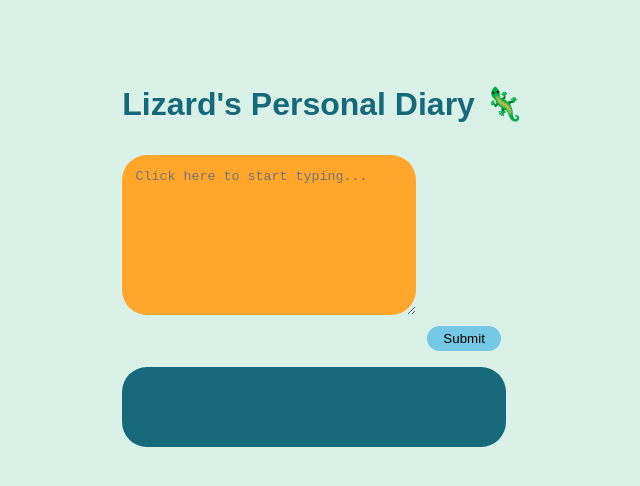
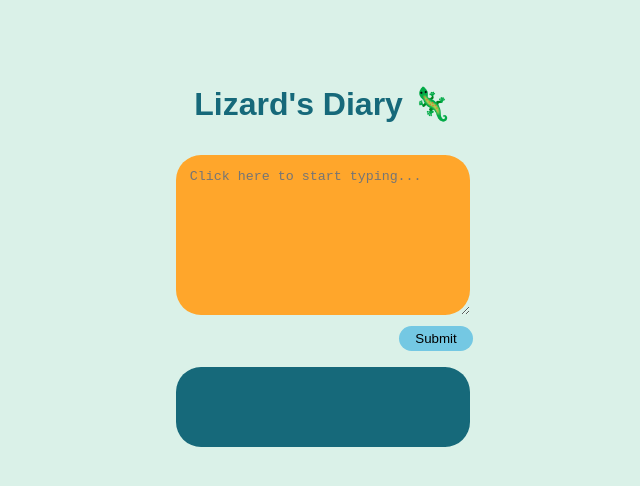
Before and after one commit to rublea/howtohelix, a plain HTML site: page diary.html in a window 1280 px wide. Shown: the whole page, without its empty margins (317-957 px from the left). Drawn offline with Linux system fonts and the light colour scheme.

Commit message:
styling it even more

```diff
--- a/diary.html
+++ b/diary.html
@@ -5,7 +5,7 @@
     <link rel="stylesheet" href="diary.css">
 </head>
 <body>
-<h1 class="title">Lizard's Personal Diary 🦎</h1>
+<h1 class="title">Lizard's Diary 🦎</h1>
 <form id="entryForm">
     <label for="story"></label>
     <textarea id="story" class="entry-textbox" placeholder="Click here to start typing..." required></textarea><br/>
```
